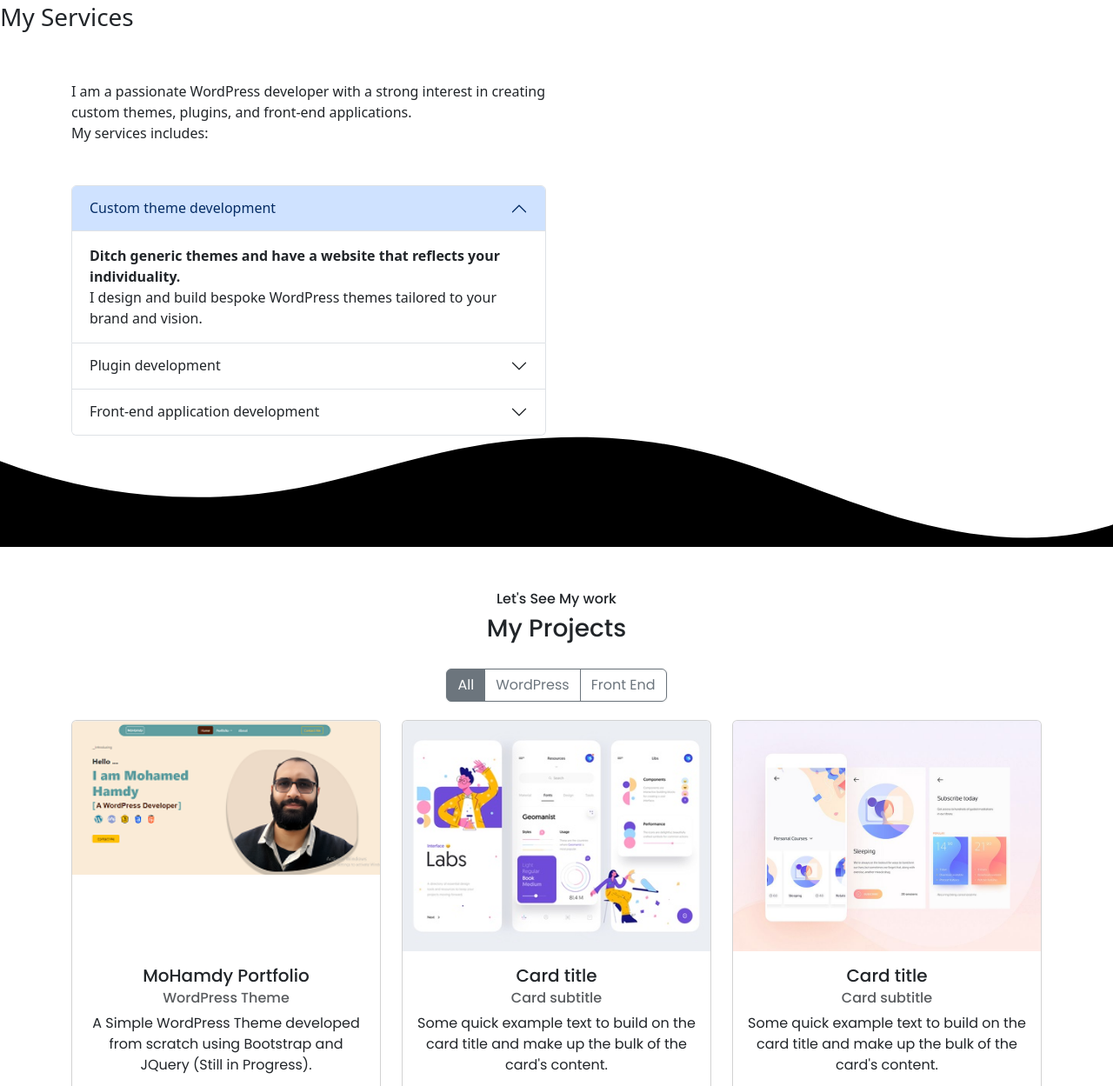
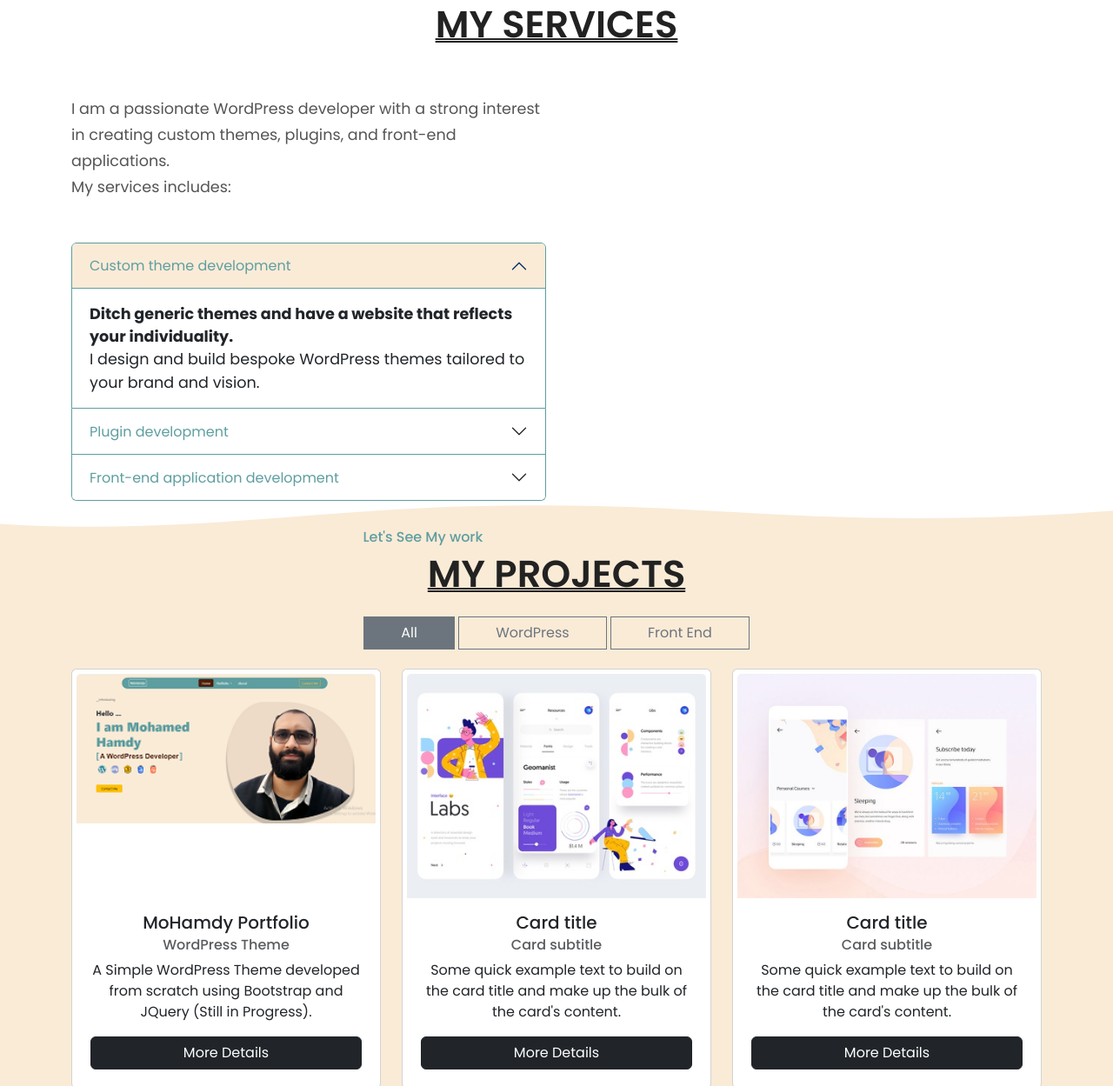
Before and after one commit to MohamedHamdy1984/mohamdy, a plain HTML site: page index.html in a window 1280 px wide. Shown: the part 824-2073 px from the top of the page at 87% size. Drawn offline with nearby package versions, Linux system fonts and the light colour scheme.

Commit message:
Update style.css

```diff
--- a/assets/css/style.css
+++ b/assets/css/style.css
@@ -1,5 +1,6 @@
+/* General  */
 body{
-    min-height: 2000px;
+    font-family: "Poppins", sans-serif;
 }
 /* :root{
     --main-color: #212529;
@@ -13,6 +14,60 @@ body{
     --secondary-color: #4f200c ;
     --trainary-color: antiquewhite ;
 }
+.section-heading{
+    text-align: center;
+}
+.section-heading h3{
+    font-size: 2.7rem;
+    font-weight: 600;
+    text-transform: uppercase;
+    color: #222222;
+    text-decoration-line: underline;
+    text-decoration-style: double;
+    text-decoration-thickness: 2px;
+}
+.section-heading h6{
+    color: var(--main-color);
+    transform: translateX(-12%);
+}
+
+
+/*
+Custon Shape Divider
+https://www.shapedivider.app/
+*/
+/* filling Color for each section in its part */
+
+.custom-shape-divider-bottom-1708362943 {
+    position: absolute;
+    bottom: 0;
+    left: 0;
+    width: 100%;
+    overflow: hidden;
+    line-height: 0;
+}
+
+.custom-shape-divider-bottom-1708362943 svg {
+    position: relative;
+    display: block;
+    width: calc(100% + 1.3px);
+    height: 27px;
+    transform: rotateY(180deg);
+}
+
+
+
+
+/** For mobile devices **/
+@media (max-width: 767px) {
+    .custom-shape-divider-bottom-1708107701 svg {
+        width: calc(100% + 1.3px);
+        height: 67px;
+    }
+}
+
+
+/********************************************** Start Heading **********************************************/
 header{
     z-index: 20;
 }
@@ -38,7 +93,7 @@ header .nav-pills{
 }
 header .nav-pills .nav-item a:hover{
     color: var(--trainary-color);
-    border: 1px solid var(--secondary-color);
+    /* border: 1px solid var(--secondary-color); */
 }
 header .nav-pills .nav-item a.active{
     background-color: var(--secondary-color);
@@ -48,6 +103,7 @@ header .nav-pills .nav-item a.active{
 #home{
     background-color: var(--trainary-color);
     min-height: 100vh;
+    position: relative;
 }
 
 
@@ -75,11 +131,11 @@ header .nav-pills .nav-item a.active{
 
 /* **************************************************************************************** */
 
-.text-container {
+#home .text-container {
     width: fit-content;
     height: fit-content;
   }
-  .content {
+  #home .content {
     display: block;
     position: sticky;
     overflow: hidden;
@@ -89,29 +145,29 @@ header .nav-pills .nav-item a.active{
     color: var(--secondary-color);
   }
 
-  .content__container {
+  #home .content__container {
     font-weight: 600;
     overflow: hidden;
     /* height: 40px; */
     padding: 0 1.2rem;
   }
-  .content__container__text {
+  #home .content__container__text {
     display: inline-block;
     white-space: nowrap;
   }
 
-  .content__container:before {
+  #home .content__container:before {
     content: '[';
     left: 0;
   }
 
-  .content__container:after {
+  #home .content__container:after {
     content: ']';
     position: absolute;
     right: 0;
   }
 
-  .content__container:after, .content__container:before {
+  #home .content__container:after, .content__container:before {
     position: absolute;
     top: -2px;
     color: var(--main-color);
@@ -212,7 +268,15 @@ header .nav-pills .nav-item a.active{
      }
 }
 
+/*
+Custon Shape Divider color
+https://www.shapedivider.app/
+*/
 
+
+#home .custom-shape-divider-bottom-1708362943 .shape-fill {
+    fill: #fff;
+}
 
 
 
@@ -242,13 +306,50 @@ header .nav-pills .nav-item a.active{
 
 
 
+   /******************************************************** Start Services section ********************************************************/
+#services {
+position: relative;
+padding-bottom: 2rem;
+}
+#services .service-description>p {
+line-height: 1.7;
+font-size: 1.1rem;
+color: #545553;
+}
+#services .service-description .accordion{
+--bs-accordion-active-color: var(--main-color);
+--bs-accordion-btn-color: var(--main-color);
+--bs-accordion-btn-focus-box-shadow: var(--main-color);
+--bs-accordion-border-color: var(--main-color);
+--bs-accordion-active-bg: var(--trainary-color);
+}
+#services .service-description .accordion-body {
+font-size: 1.1rem;
+font-weight: 400;
+}
+
+/*
+Custon Shape Divider color
+https://www.shapedivider.app/
+*/
+
+
+#services .custom-shape-divider-bottom-1708362943 .shape-fill {
+    fill: var(--trainary-color);
+}
+
+
    /******************************************************** Start Project section ********************************************************/
 
 
-#projects *{
+/* #projects *{
     font-family: "Poppins", sans-serif;
+} */
+#projects{
+    background-color: var(--trainary-color);
+    position: relative;
+    padding-bottom: 2rem;
 }
-
 #projects a{
     text-decoration: none;
 }
@@ -256,55 +357,33 @@ header .nav-pills .nav-item a.active{
     list-style: none;
 }
 
-#projects{
-    display: flex;
-    justify-content: center;
-    align-items: center;
-    flex-direction: column;
-    margin: 50px 0;
-}
-#projects .projects-heading{
-    margin-top: 20px;
-    display: flex;
-    flex-direction: column;
-}
-#projects .projects-heading h3{
-    font-size: 2.7rem;
-    font-weight: 600;
-    text-transform: uppercase;
-    color: #222222;
-}
-#projects .projects-heading span{
-    color: #f33c3c;
-}
 #projects .projects-filter{
     display: flex;
-    justify-content: center;
-    align-items: center;
-    border: 1px solid rgba(237, 237, 237, .6);
     flex-wrap: wrap;
-    margin: 20px;
+    margin: 20px auto;
+    width: 35%;
 }
-#projects .projects-filter li{
-    margin: 10px;
-    padding: 5px 20px;
-    color: #9b9b9b;
-    font-size: 1rem;
-    letter-spacing: .5px;
-    font-weight: 400px;
-    cursor: pointer;
-    user-select: none;
+#projects .projects-filter label{
+    border-radius: 0;
+    margin: 2px;
+    white-space:no-wrap;
 }
 
-#projects .projects-filter li.active{
-    background-color: #f0f0f0;
-    color: #272727;
+.hide {
+    opacity: 0;
+    height: 0;
+  }
+#projects .card{
+    transition: all .3s;
+    padding: 5px;
+}
+#projects .card-box{
+    transition: opacity 0.3s linear, height 0.3s linear;
+}
+#projects .card:hover{
+    transform: scale(1.05);
 }
 
-
-
-#projects .card{
-    /* padding: 15px;
-    border: 1px solid #eee; */
-    /* margin: 20px;  */
+#projects .custom-shape-divider-bottom-1708362943 .shape-fill {
+    fill: #fff;
 }
```
